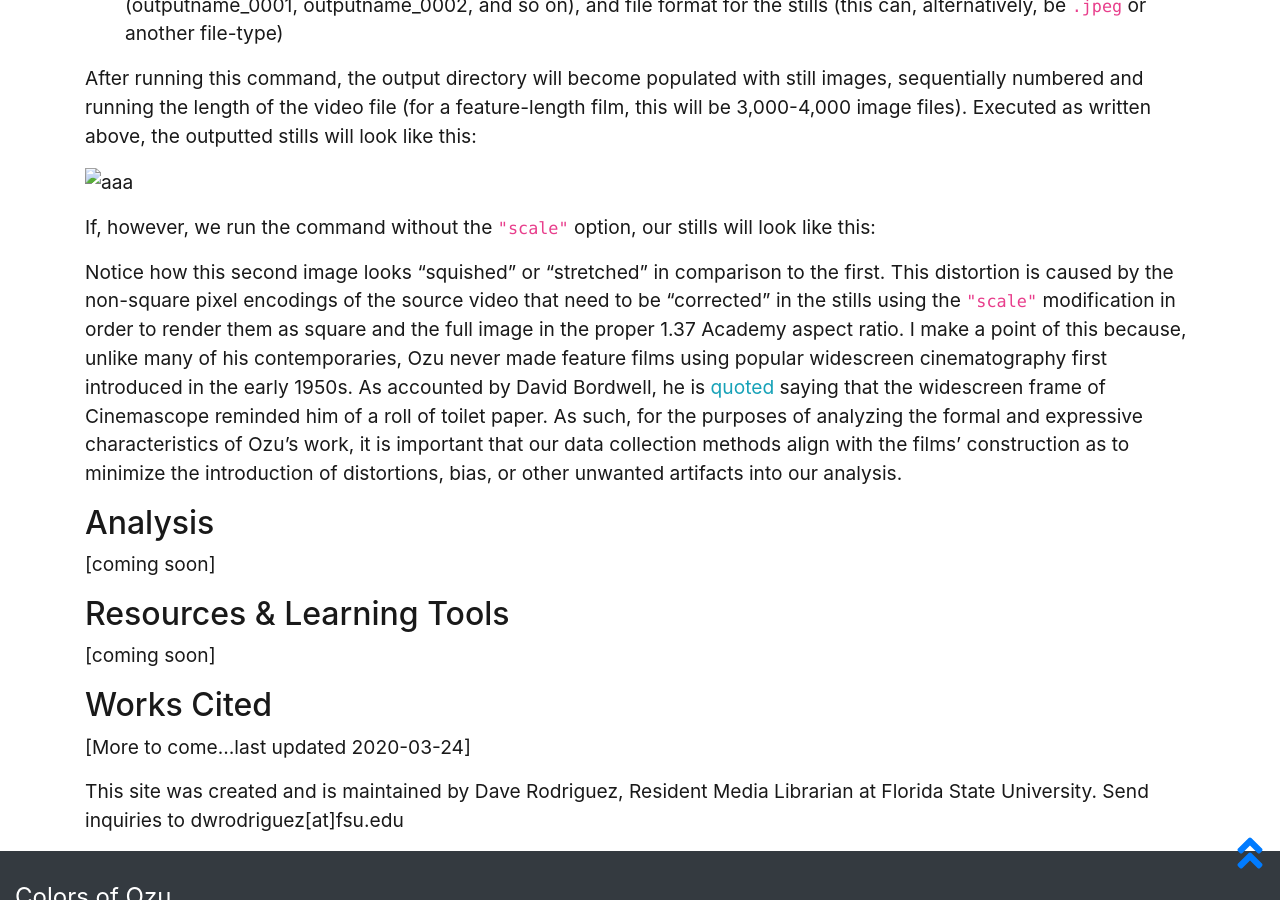
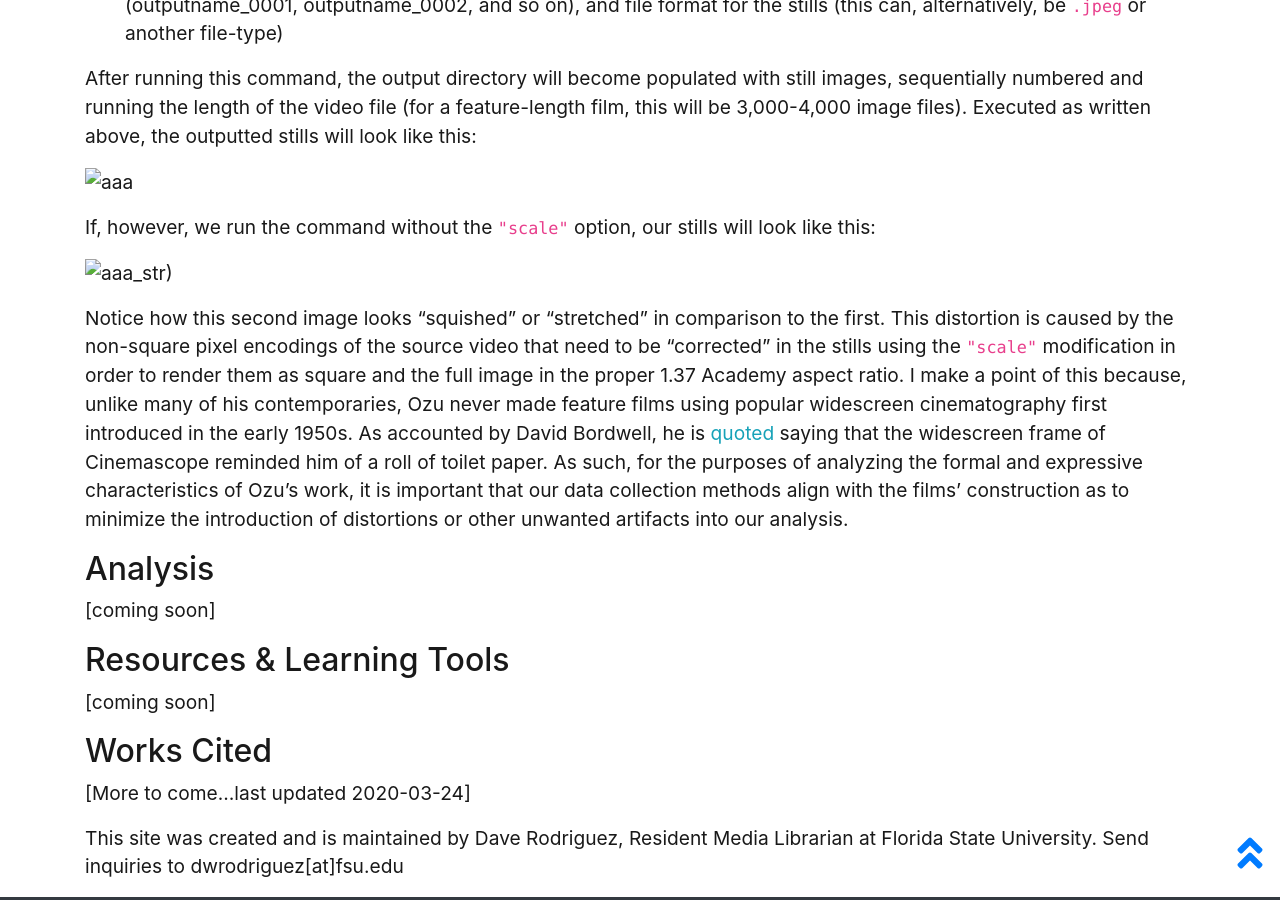
Before and after one commit to drodz11/colors-of-ozu, a Jekyll site: the page built from pages/about.md, in a window 1280 px wide and 900 px high, scrolled down 2094 px. Built offline with Jekyll 4.4.1, drawn with Linux system fonts in a browser that asks for light colours.

Commit message:
Update about.md

```diff
--- a/pages/about.md
+++ b/pages/about.md
@@ -62,8 +62,10 @@ After running this command, the output directory will become populated with stil
 
 If, however, we run the command without the `"scale"` option, our stills will look like this:
 
+![aaa_str](_includes/image/aaa_0090.jpg))
 
-Notice how this second image looks "squished" or "stretched" in comparison to the first. This distortion is caused by the non-square pixel encodings of the source video that need to be "corrected" in the stills using the `"scale"` modification in order to render them as square and the full image in the proper 1.37 Academy aspect ratio. I make a point of this because, unlike many of his contemporaries, Ozu never made feature films using popular widescreen cinematography first introduced in the early 1950s. As accounted by David Bordwell, he is [quoted](http://www.davidbordwell.net/blog/2011/04/07/a-matter-of-scope/) saying that the widescreen frame of Cinemascope reminded him of a roll of toilet paper. As such, for the purposes of analyzing the formal and expressive characteristics of Ozu's work, it is important that our data collection methods align with the films' construction as to minimize the introduction of distortions, bias, or other unwanted artifacts into our analysis.
+
+Notice how this second image looks "squished" or "stretched" in comparison to the first. This distortion is caused by the non-square pixel encodings of the source video that need to be "corrected" in the stills using the `"scale"` modification in order to render them as square and the full image in the proper 1.37 Academy aspect ratio. I make a point of this because, unlike many of his contemporaries, Ozu never made feature films using popular widescreen cinematography first introduced in the early 1950s. As accounted by David Bordwell, he is [quoted](http://www.davidbordwell.net/blog/2011/04/07/a-matter-of-scope/) saying that the widescreen frame of Cinemascope reminded him of a roll of toilet paper. As such, for the purposes of analyzing the formal and expressive characteristics of Ozu's work, it is important that our data collection methods align with the films' construction as to minimize the introduction of distortions or other unwanted artifacts into our analysis.
 
 
 ## Analysis
```
